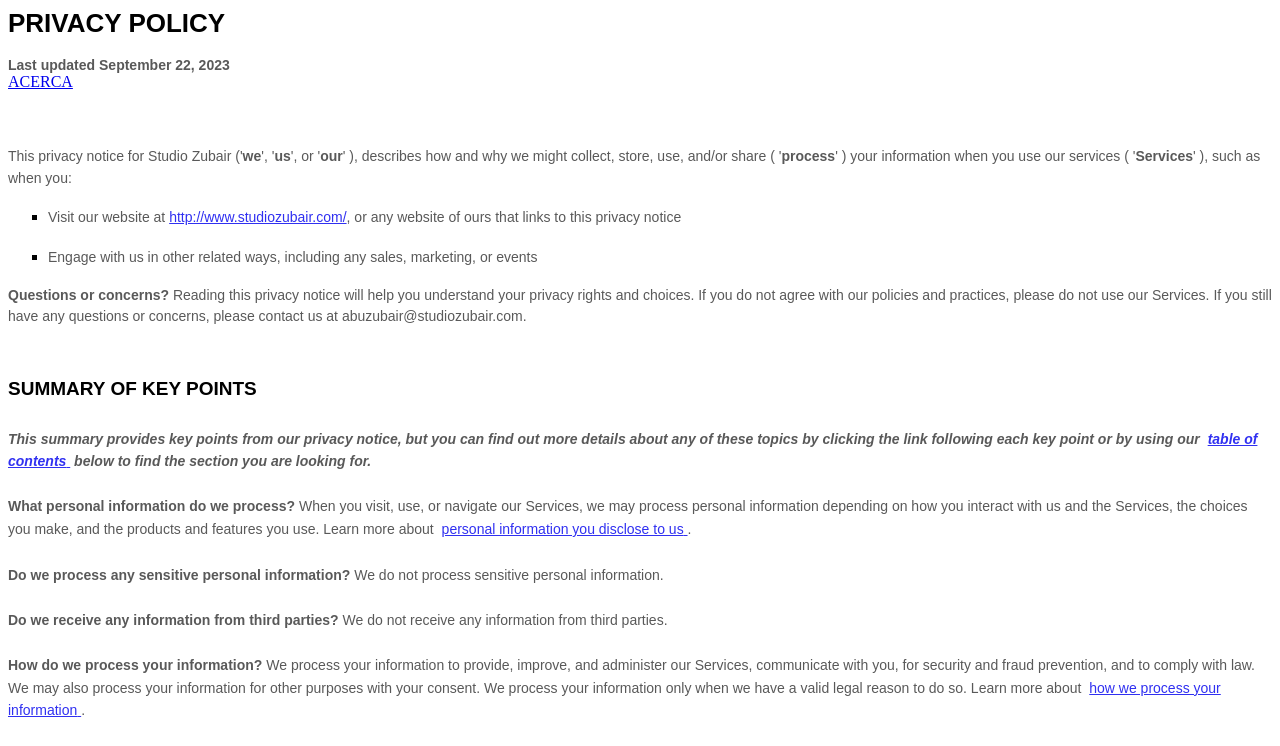
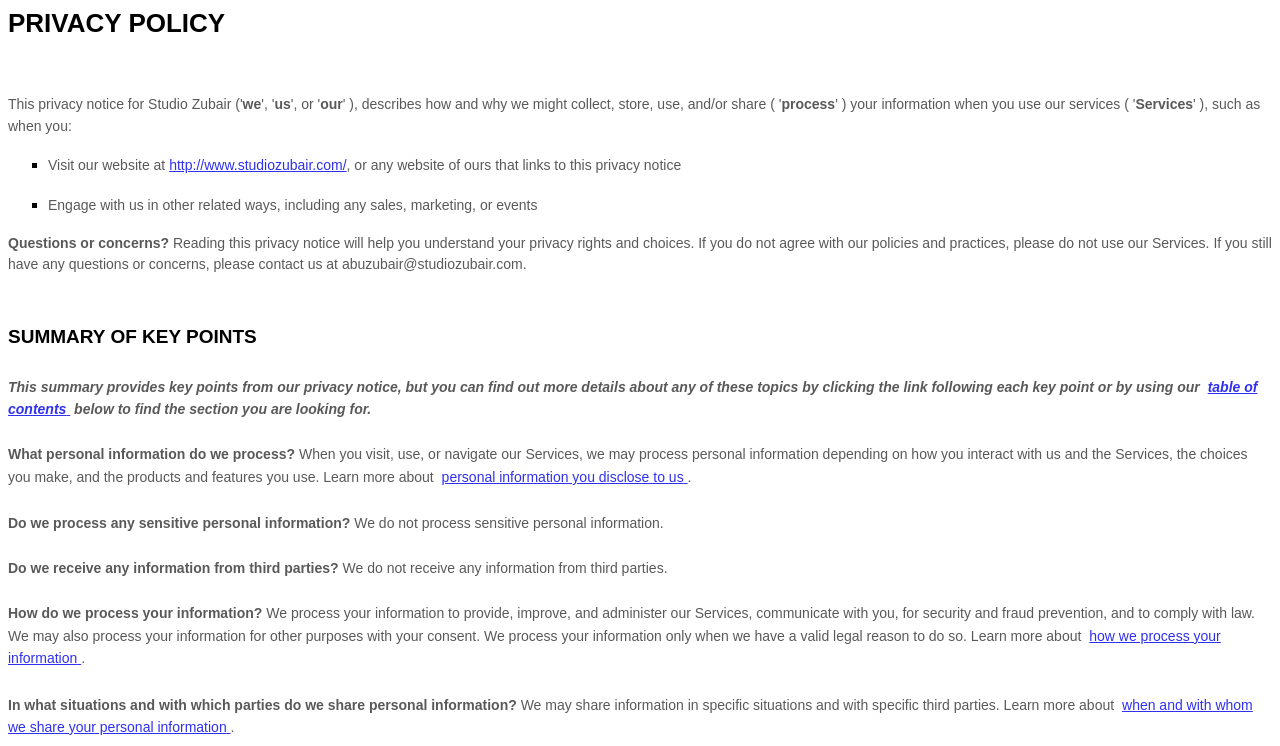
Before and after one commit to azubair2012/privacy-policy, a plain HTML site: page index.html in a window 1280 px wide. Shown: the top 746 px of the page. Drawn offline with Linux system fonts and the light colour scheme.

Commit message:
Update index.html

```diff
--- a/index.html
+++ b/index.html
@@ -50,12 +50,8 @@
 
 <div data-custom-class="body">
     <div><strong><span style="font-size: 26px;"><span data-custom-class="title"><bdt class="block-component"></bdt><bdt class="question">PRIVACY POLICY</bdt><bdt class="statement-end-if-in-editor"></bdt></span></span></strong></div>
-    <div><br></div>
-    <div><span style="color: rgb(127, 127, 127);"><strong><span style="font-size: 15px;"><span data-custom-class="subtitle">Last updated <bdt class="question">September 22, 2023</bdt></span></span>
-        </strong>
-        </span>
-    </div>
- <div><a href="j&r_pp.html">ACERCA</a></div>
+
+
     <div><br></div>
     <div><br></div>
     <div><br></div>
```
